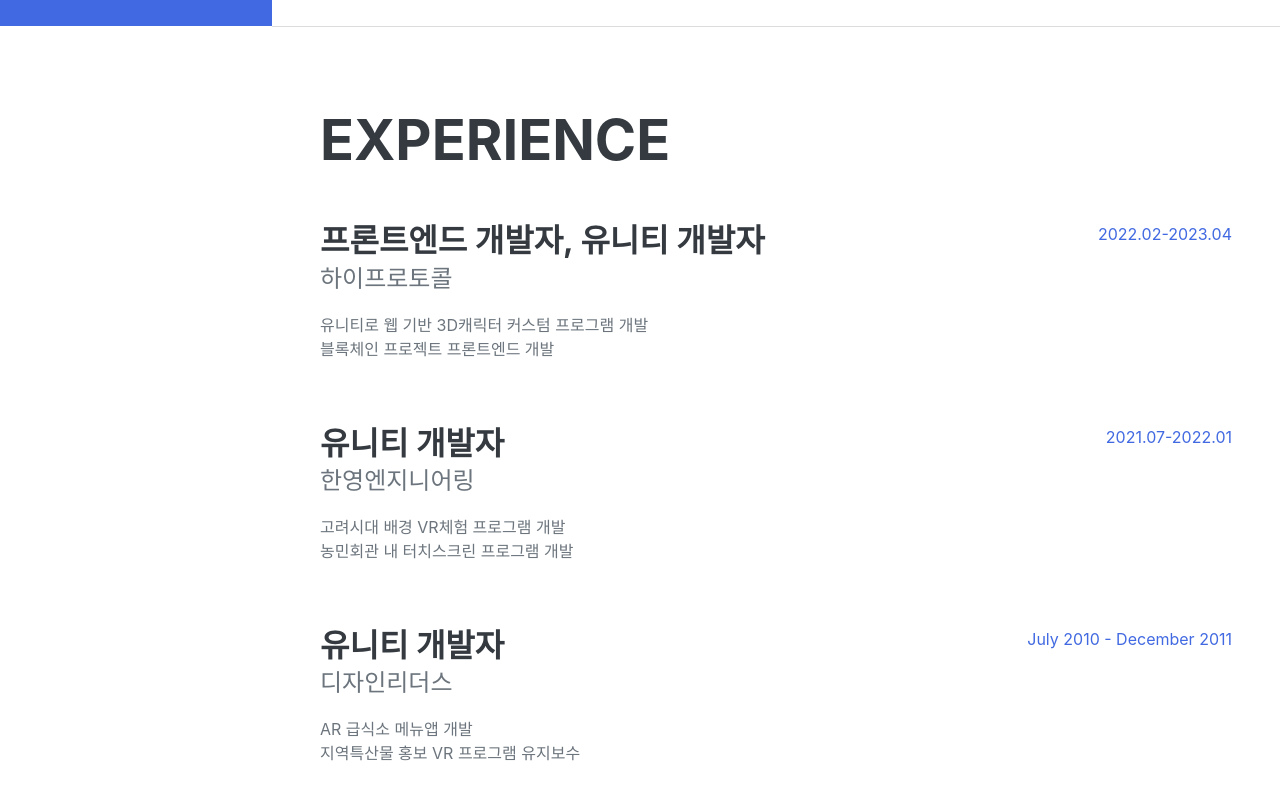
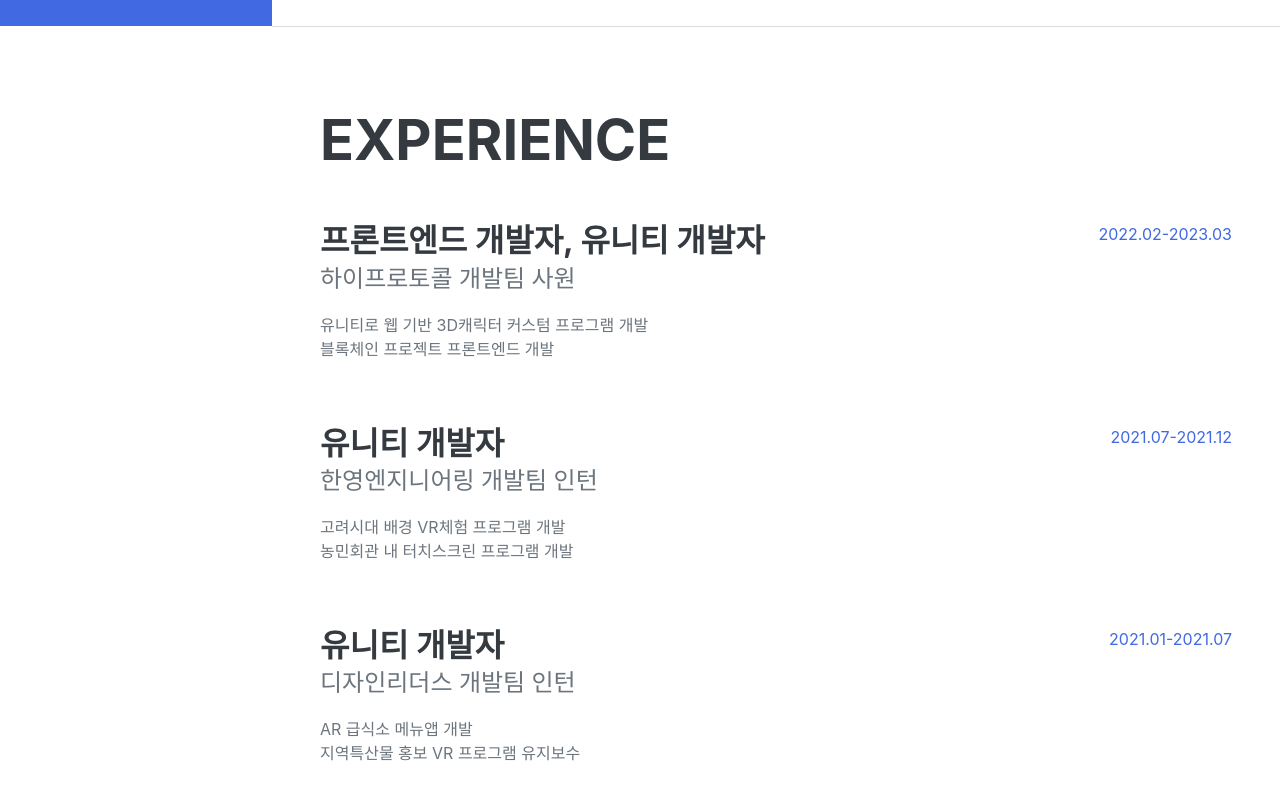
Before and after one commit to jjklunicc/jjklunicc.github.io, a plain HTML site: page index.html in a window 1280 px wide. Shown: the part 774-1574 px from the top of the page. Drawn offline with nearby package versions, Linux system fonts and the light colour scheme; a web font is replaced by a local one.

Commit message:
update experience

```diff
--- a/index.html
+++ b/index.html
@@ -119,14 +119,14 @@
           >
             <div class="flex-grow-1">
               <h3 class="mb-0">프론트엔드 개발자, 유니티 개발자</h3>
-              <div class="subheading mb-3">하이프로토콜</div>
+              <div class="subheading mb-3">하이프로토콜 개발팀 사원</div>
               <p>
                 유니티로 웹 기반 3D캐릭터 커스텀 프로그램 개발<br />
                 블록체인 프로젝트 프론트엔드 개발
               </p>
             </div>
             <div class="flex-shrink-0">
-              <span class="text-primary">2022.02-2023.04</span>
+              <span class="text-primary">2022.02-2023.03</span>
             </div>
           </div>
           <div
@@ -134,14 +134,14 @@
           >
             <div class="flex-grow-1">
               <h3 class="mb-0">유니티 개발자</h3>
-              <div class="subheading mb-3">한영엔지니어링</div>
+              <div class="subheading mb-3">한영엔지니어링 개발팀 인턴</div>
               <p>
                 고려시대 배경 VR체험 프로그램 개발<br />
                 농민회관 내 터치스크린 프로그램 개발
               </p>
             </div>
             <div class="flex-shrink-0">
-              <span class="text-primary">2021.07-2022.01</span>
+              <span class="text-primary">2021.07-2021.12</span>
             </div>
           </div>
           <div
@@ -149,14 +149,14 @@
           >
             <div class="flex-grow-1">
               <h3 class="mb-0">유니티 개발자</h3>
-              <div class="subheading mb-3">디자인리더스</div>
+              <div class="subheading mb-3">디자인리더스 개발팀 인턴</div>
               <p>
                 AR 급식소 메뉴앱 개발<br />
                 지역특산물 홍보 VR 프로그램 유지보수
               </p>
             </div>
             <div class="flex-shrink-0">
-              <span class="text-primary">July 2010 - December 2011</span>
+              <span class="text-primary">2021.01-2021.07</span>
             </div>
           </div>
         </div>
```
